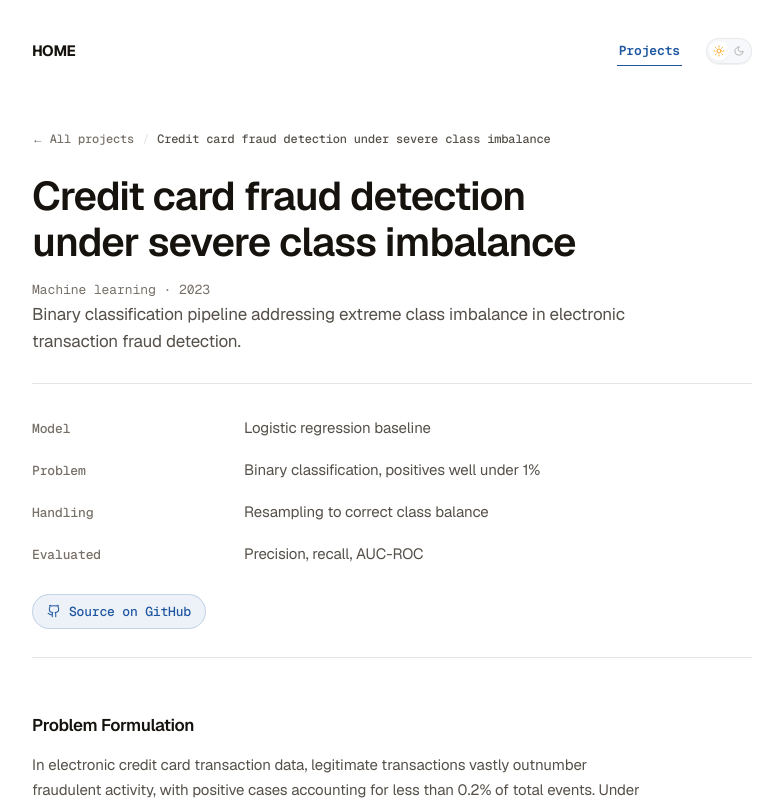
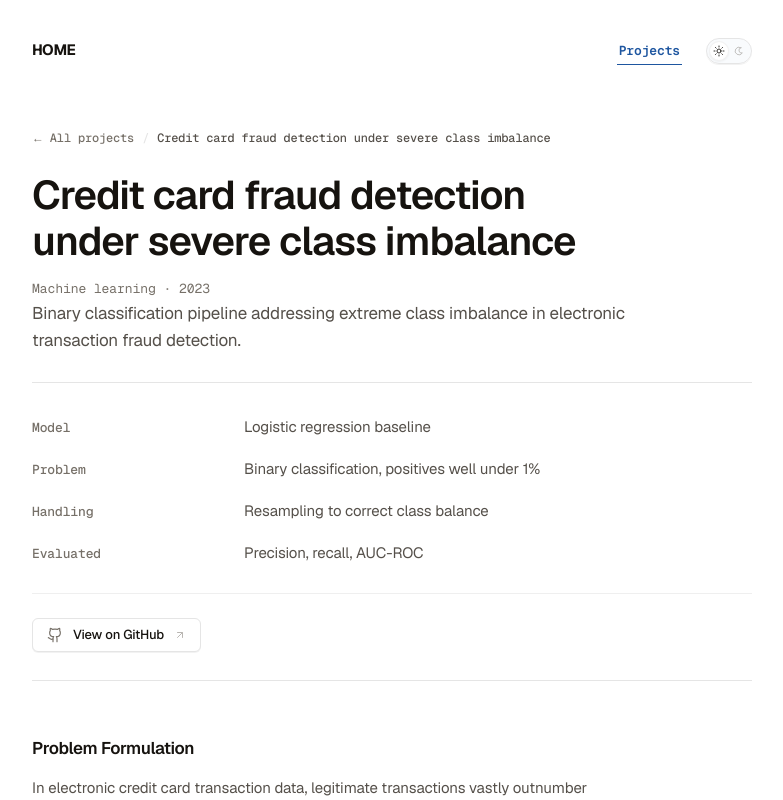
Before and after one commit to bibekgyawali2/portfolio2026, a Next.js app: page /projects/fraud-detection in a window 1280 px wide. Shown: the top 800 px of the page, without its empty margins (248-1031 px from the left). Built offline with nearby package versions, Linux system fonts and the light colour scheme.

Commit message:
feat: add motion-based page fade-ins and animated navigation indicators

```diff
--- a/app/globals.css
+++ b/app/globals.css
@@ -43,18 +43,18 @@
   --accent-subtle: rgba(30, 86, 160, 0.08);
   --accent-border: rgba(30, 86, 160, 0.2);
 
-  --icon-location: #e11d48;
-  --icon-email: #2563eb;
-  --icon-github: #6366f1;
-  --icon-linkedin: #0284c7;
-  --icon-award: #d97706;
-  --icon-education: #059669;
-  --icon-research: #7c3aed;
-  --icon-experience: #ea580c;
-  --icon-projects: #0891b2;
-  --icon-skills: #db2777;
-  --icon-referees: #4f46e5;
-  --icon-top: #64748b;
+  --icon-location: var(--ink-faint);
+  --icon-email: var(--accent);
+  --icon-github: var(--ink-soft);
+  --icon-linkedin: var(--accent);
+  --icon-award: var(--accent);
+  --icon-education: var(--accent);
+  --icon-research: var(--accent);
+  --icon-experience: var(--accent);
+  --icon-projects: var(--accent);
+  --icon-skills: var(--accent);
+  --icon-referees: var(--accent);
+  --icon-top: var(--ink-faint);
 
   --measure: 48rem;
   --gutter: 1.5rem;
@@ -78,19 +78,6 @@ html[data-theme="dark"] {
   --accent-subtle: rgba(91, 155, 248, 0.12);
   --accent-border: rgba(91, 155, 248, 0.25);
 
-  --icon-location: #fb7185;
-  --icon-email: #60a5fa;
-  --icon-github: #a5b4fc;
-  --icon-linkedin: #38bdf8;
-  --icon-award: #fbbf24;
-  --icon-education: #34d399;
-  --icon-research: #a78bfa;
-  --icon-experience: #fb923c;
-  --icon-projects: #22d3ee;
-  --icon-skills: #f472b6;
-  --icon-referees: #818cf8;
-  --icon-top: #94a3b8;
-
   color-scheme: dark;
 }
 
@@ -106,19 +93,6 @@ html[data-theme="dark"] {
     --accent-hover: #7db1fa;
     --accent-subtle: rgba(91, 155, 248, 0.12);
     --accent-border: rgba(91, 155, 248, 0.25);
-
-    --icon-location: #fb7185;
-    --icon-email: #60a5fa;
-    --icon-github: #a5b4fc;
-    --icon-linkedin: #38bdf8;
-    --icon-award: #fbbf24;
-    --icon-education: #34d399;
-    --icon-research: #a78bfa;
-    --icon-experience: #fb923c;
-    --icon-projects: #22d3ee;
-    --icon-skills: #f472b6;
-    --icon-referees: #818cf8;
-    --icon-top: #94a3b8;
 
     color-scheme: dark;
   }
--- a/app/projects/[slug]/page.tsx
+++ b/app/projects/[slug]/page.tsx
@@ -8,7 +8,9 @@ import { StructuredData } from "@/components/StructuredData";
 import { identity } from "@/content/profile";
 import { createBreadcrumbSchema, createProjectSchema, site } from "@/content/site";
 import { projectBySlug, projects } from "@/content/projects";
-import { GithubIcon, ExternalLinkIcon, GooglePlayIcon, GooglePlayColorIcon, ArrowUpIcon } from "@/components/Icons";
+import { ArrowUpIcon } from "@/components/Icons";
+import { ProjectActionLink } from "@/components/ProjectActionLink";
+import { MotionFadeIn } from "@/components/motion/MotionFadeIn";
 
 type Params = { params: Promise<{ slug: string }> };
 
@@ -75,6 +77,7 @@ export default async function ProjectPage({ params }: Params) {
   return (
     <article>
       <StructuredData data={pageSchemaGraph} />
+      <MotionFadeIn delay={0}>
         <nav aria-label="Breadcrumb" className="mb-6">
           <ol className="flex items-center gap-2 font-mono text-[0.75rem] font-medium text-ink-faint list-none p-0 m-0">
             <li>
@@ -103,52 +106,39 @@ export default async function ProjectPage({ params }: Params) {
           meta={`${project.kind} · ${project.year}`}
           lede={project.lede}
         />
+      </MotionFadeIn>
 
+      <MotionFadeIn delay={0.06}>
         <div className="border-t border-b border-rule py-7 mb-14">
           <DataList items={project.facts} />
           {project.repo || project.demo ? (
-          <div className="flex flex-wrap items-center gap-x-4 gap-y-3 mt-6">
-            {project.repo ? (
-              <a
-                href={project.repo}
-                className="inline-flex items-center gap-2 font-mono text-[0.8125rem] font-medium text-accent bg-accent-subtle border border-accent-border py-1.5 px-3.5 rounded-full no-underline transition-all duration-140 hover:bg-[color-mix(in_srgb,var(--accent)_14%,transparent)] hover:border-accent hover:-translate-y-px active:translate-y-0"
-                target="_blank"
-                rel="noopener noreferrer"
-              >
-                <GithubIcon className="w-3.5 h-3.5 shrink-0" />
-                <span>Source on GitHub</span>
-              </a>
-            ) : null}
+            <div className="flex flex-wrap items-center gap-3 pt-6 mt-6 border-t border-rule/60">
               {project.demo ? (
-              <a
+                <ProjectActionLink
                   href={project.demo}
-                className={
-                  project.demo.includes("play.google.com")
-                    ? "inline-flex items-center gap-2.5 font-mono text-[0.8125rem] font-semibold text-emerald-800 dark:text-emerald-300 bg-gradient-to-r from-emerald-500/15 via-teal-500/15 to-cyan-500/15 hover:from-emerald-500/25 hover:via-teal-500/25 hover:to-cyan-500/25 border border-emerald-500/40 dark:border-emerald-400/40 py-1.5 px-4 rounded-full no-underline transition-all duration-140 hover:border-emerald-500 hover:shadow-xs hover:-translate-y-px active:translate-y-0 shadow-2xs group/btn"
-                    : "inline-flex items-center gap-2 font-mono text-[0.8125rem] font-medium text-accent bg-accent-subtle border border-accent-border py-1.5 px-3.5 rounded-full no-underline transition-all duration-140 hover:bg-[color-mix(in_srgb,var(--accent)_14%,transparent)] hover:border-accent hover:-translate-y-px active:translate-y-0"
-                }
-                target="_blank"
-                rel="noopener noreferrer"
-              >
-                {project.demo.includes("play.google.com") ? (
-                  <GooglePlayColorIcon className="w-4 h-4 shrink-0 transition-transform duration-140 group-hover/btn:scale-110" />
-                ) : (
-                  <ExternalLinkIcon className="w-3.5 h-3.5 shrink-0" />
-                )}
-                <span>
-                  {project.demoLabel ||
+                  label={
+                    project.demoLabel ||
                     (project.demo.includes("play.google.com")
                       ? "View on Google Play"
-                      : "Live deployment")}
-                </span>
-              </a>
+                      : "Live deployment")
+                  }
+                />
+              ) : null}
+              {project.repo ? (
+                <ProjectActionLink
+                  href={project.repo}
+                  label="View on GitHub"
+                />
               ) : null}
             </div>
           ) : null}
         </div>
+      </MotionFadeIn>
 
       {project.sections.length ? (
+        <MotionFadeIn delay={0.12}>
           <ProjectBody sections={project.sections} />
+        </MotionFadeIn>
       ) : null}
 
       <nav
--- a/components/Icons.tsx
+++ b/components/Icons.tsx
@@ -38,6 +38,26 @@ export function ArrowUpIcon(props: IconProps) {
     >
       <path d="m5 12 7-7 7 7" />
       <path d="M12 19V5" />
+    </svg>
+  );
+}
+
+export function ArrowUpRightIcon(props: IconProps) {
+  return (
+    <svg
+      viewBox="0 0 24 24"
+      width="13"
+      height="13"
+      fill="none"
+      stroke="currentColor"
+      strokeWidth="2"
+      strokeLinecap="round"
+      strokeLinejoin="round"
+      aria-hidden="true"
+      {...props}
+    >
+      <line x1="7" y1="17" x2="17" y2="7" />
+      <polyline points="7 7 17 7 17 17" />
     </svg>
   );
 }
--- a/components/Nav.tsx
+++ b/components/Nav.tsx
@@ -2,11 +2,13 @@
 
 import Link from "next/link";
 import { usePathname } from "next/navigation";
+import { motion, useReducedMotion } from "motion/react";
 import { nav } from "@/content/profile";
 import { ThemeToggle } from "./ThemeToggle";
 
 export function Nav({ name = "HOME" }: { name?: string }) {
   const pathname = usePathname();
+  const shouldReduceMotion = useReducedMotion();
 
   return (
     <nav className="sticky top-0 z-40 flex items-center justify-between gap-6 pt-9 pb-4 mb-12 -mx-6 px-6 bg-paper/90 backdrop-blur-md max-sm:pt-6 max-sm:pb-3 max-sm:mb-8 max-sm:-mx-5 max-sm:px-5 print:hidden">
@@ -26,16 +28,32 @@ export function Nav({ name = "HOME" }: { name?: string }) {
               : pathname.startsWith(item.href);
 
           return (
-            <li key={item.href} className="flex items-center">
+            <li key={item.href} className="relative flex items-center">
               <Link
                 href={item.href}
-                className={`no-underline py-1 px-0.5 border-b-[1.5px] transition-colors duration-140 tracking-[-0.01em] ${current
-                  ? "text-accent border-accent font-semibold"
-                  : "text-ink-faint border-transparent hover:text-accent"
-                  }`}
+                className={`relative no-underline py-1 px-0.5 transition-colors duration-140 tracking-[-0.01em] ${
+                  current
+                    ? "text-accent font-semibold"
+                    : "text-ink-faint hover:text-accent"
+                }`}
                 aria-current={current ? "page" : undefined}
               >
                 {item.label}
+                {current ? (
+                  shouldReduceMotion ? (
+                    <span className="absolute bottom-0 left-0 right-0 h-[1.5px] bg-accent" />
+                  ) : (
+                    <motion.span
+                      layoutId="nav-underline"
+                      className="absolute bottom-0 left-0 right-0 h-[1.5px] bg-accent"
+                      transition={{
+                        type: "spring",
+                        stiffness: 450,
+                        damping: 35,
+                      }}
+                    />
+                  )
+                ) : null}
               </Link>
             </li>
           );
--- /dev/null
+++ b/components/ProjectActionLink.tsx
@@ -0,0 +1,56 @@
+"use client";
+
+import { motion } from "motion/react";
+import {
+  GithubIcon,
+  GooglePlayIcon,
+  ExternalLinkIcon,
+  ArrowUpRightIcon,
+} from "./Icons";
+
+export type ActionIconType = "github" | "playstore" | "demo" | "external";
+
+export function ProjectActionLink({
+  href,
+  label,
+  iconType,
+}: {
+  href: string;
+  label: string;
+  iconType?: ActionIconType;
+}) {
+  const type: ActionIconType =
+    iconType ||
+    (href.includes("github.com")
+      ? "github"
+      : href.includes("play.google.com")
+      ? "playstore"
+      : "demo");
+
+  return (
+    <motion.a
+      href={href}
+      target="_blank"
+      rel="noopener noreferrer"
+      whileHover={{ y: -1 }}
+      whileTap={{ scale: 0.98 }}
+      transition={{ duration: 0.14 }}
+      className="group inline-flex items-center gap-2.5 px-3.5 py-2 rounded-md border border-rule bg-paper text-ink font-sans text-[0.8125rem] font-medium leading-none no-underline transition-colors duration-140 hover:border-ink/35 hover:bg-accent-subtle/50 hover:text-accent focus-visible:outline-2 focus-visible:outline-accent focus-visible:outline-offset-2 shadow-2xs hover:shadow-xs"
+    >
+      <span className="shrink-0 text-ink-faint transition-colors duration-140 group-hover:text-accent flex items-center justify-center">
+        {type === "github" && <GithubIcon className="w-4 h-4" />}
+        {type === "playstore" && <GooglePlayIcon className="w-3.5 h-3.5" />}
+        {type !== "github" && type !== "playstore" && (
+          <ExternalLinkIcon className="w-3.5 h-3.5" />
+        )}
+      </span>
+      <span className="tracking-[-0.01em]">{label}</span>
+      <span
+        aria-hidden="true"
+        className="shrink-0 text-ink-faint opacity-50 transition-all duration-140 group-hover:opacity-100 group-hover:text-accent group-hover:translate-x-0.5 group-hover:-translate-y-0.5 flex items-center justify-center"
+      >
+        <ArrowUpRightIcon className="w-3 h-3" />
+      </span>
+    </motion.a>
+  );
+}
--- a/components/ThemeToggle.tsx
+++ b/components/ThemeToggle.tsx
@@ -1,6 +1,7 @@
 "use client";
 
 import { useEffect, useState } from "react";
+import { motion, useReducedMotion } from "motion/react";
 import { SunIcon, MoonIcon } from "./Icons";
 
 const STORAGE_KEY = "theme";
@@ -12,6 +13,7 @@ const STORAGE_KEY = "theme";
 export function ThemeToggle() {
   const [theme, setTheme] = useState<"light" | "dark">("light");
   const [mounted, setMounted] = useState(false);
+  const shouldReduceMotion = useReducedMotion();
 
   useEffect(() => {
     setMounted(true);
@@ -72,25 +74,53 @@ export function ThemeToggle() {
       onClick={toggle}
       aria-label={`Switch to ${theme === "dark" ? "light" : "dark"} mode`}
       title={`Switch to ${theme === "dark" ? "light" : "dark"} mode`}
-      className="inline-flex items-center p-0.5 rounded-full border border-rule/80 bg-accent-subtle/50 hover:border-accent/50 transition-all duration-140 cursor-pointer print:hidden shadow-2xs group"
+      className="relative inline-flex items-center p-0.5 rounded-full border border-rule bg-accent-subtle/30 hover:border-ink/30 transition-colors duration-140 cursor-pointer print:hidden shadow-2xs focus-visible:outline-2 focus-visible:outline-accent focus-visible:outline-offset-2 group"
     >
-      <span
-        className={`flex items-center justify-center w-5 h-5 rounded-full transition-all duration-140 ${
+      <span className="relative z-10 flex items-center justify-center w-5 h-5 rounded-full">
+        {mounted && theme === "light" && !shouldReduceMotion ? (
+          <motion.span
+            layoutId="theme-pill"
+            className="absolute inset-0 bg-paper rounded-full shadow-xs border border-rule/50"
+            transition={{ type: "spring", stiffness: 450, damping: 30 }}
+          />
+        ) : null}
+        <motion.span
+          animate={{
+            rotate: mounted && theme === "light" ? 0 : -30,
+            scale: mounted && theme === "light" ? 1 : 0.85,
+          }}
+          transition={{ duration: 0.18 }}
+          className={`relative z-10 flex items-center justify-center transition-colors duration-140 ${
             mounted && theme === "light"
-            ? "bg-white text-amber-500 shadow-2xs scale-100"
-            : "text-ink-faint hover:text-ink opacity-60 hover:opacity-100 scale-90"
+              ? "text-ink"
+              : "text-ink-faint opacity-50 hover:opacity-80"
           }`}
         >
           <SunIcon className="w-3 h-3" />
+        </motion.span>
       </span>
-      <span
-        className={`flex items-center justify-center w-5 h-5 rounded-full transition-all duration-140 ${
+      <span className="relative z-10 flex items-center justify-center w-5 h-5 rounded-full">
+        {mounted && theme === "dark" && !shouldReduceMotion ? (
+          <motion.span
+            layoutId="theme-pill"
+            className="absolute inset-0 bg-rule rounded-full shadow-xs border border-rule/80"
+            transition={{ type: "spring", stiffness: 450, damping: 30 }}
+          />
+        ) : null}
+        <motion.span
+          animate={{
+            rotate: mounted && theme === "dark" ? 0 : 30,
+            scale: mounted && theme === "dark" ? 1 : 0.85,
+          }}
+          transition={{ duration: 0.18 }}
+          className={`relative z-10 flex items-center justify-center transition-colors duration-140 ${
             mounted && theme === "dark"
-            ? "bg-[#1e293b] text-sky-400 shadow-2xs scale-100"
-            : "text-ink-faint hover:text-ink opacity-60 hover:opacity-100 scale-90"
+              ? "text-ink"
+              : "text-ink-faint opacity-50 hover:opacity-80"
           }`}
         >
           <MoonIcon className="w-3 h-3" />
+        </motion.span>
       </span>
     </button>
   );
--- /dev/null
+++ b/components/motion/MotionFadeIn.tsx
@@ -0,0 +1,39 @@
+"use client";
+
+import { motion, useReducedMotion } from "motion/react";
+import type { ReactNode } from "react";
+
+export function MotionFadeIn({
+  children,
+  delay = 0,
+  duration = 0.35,
+  yOffset = 8,
+  className = "",
+}: {
+  children: ReactNode;
+  delay?: number;
+  duration?: number;
+  yOffset?: number;
+  className?: string;
+}) {
+  const shouldReduceMotion = useReducedMotion();
+
+  if (shouldReduceMotion) {
+    return <div className={className}>{children}</div>;
+  }
+
+  return (
+    <motion.div
+      initial={{ opacity: 0, y: yOffset }}
+      animate={{ opacity: 1, y: 0 }}
+      transition={{
+        duration,
+        delay,
+        ease: [0.16, 1, 0.3, 1],
+      }}
+      className={className}
+    >
+      {children}
+    </motion.div>
+  );
+}
--- a/content/site.ts
+++ b/content/site.ts
@@ -8,7 +8,7 @@ export const site = {
   /** Shown as the browser tab title on the front page, and in search results. */
   title: `${identity.name} | Electronics Engineer, Kathmandu`,
   description:
-    "Bibek Gyawali is an Electronics and Communication Engineering graduate from Tribhuvan University, Kathmandu. Specializing in embedded systems, biomedical instrumentation, digital signal processing, and machine learning.",
+    "Bibek Gyawali is an Electronics Engineer from Kathmandu, Nepal, specializing in embedded systems, biomedical instrumentation, and applied machine learning.",
   locale: "en_US",
   keywords: [
     "Bibek Gyawali",
--- a/package.json
+++ b/package.json
@@ -10,6 +10,7 @@
     "postbuild": "node scripts/og.mjs"
   },
   "dependencies": {
+    "motion": "^13.4.2",
     "next": "16.3.5",
     "react": "19.2.0",
     "react-dom": "19.2.0"
```
Also changed, not shown: app/page.tsx (+18 -9 lines), app/projects/page.tsx (+10 -5 lines), components/CopyEmail.tsx (+22 -3 lines), 1 other file (tests, documents, lock files or other folders). Lines whose indentation alone changed are shown as unchanged.
